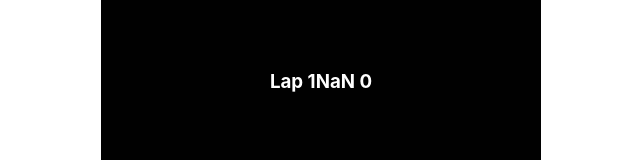
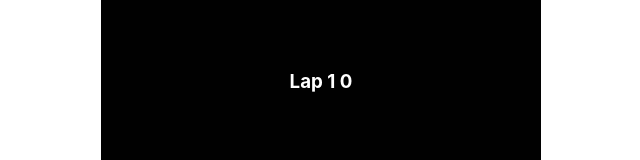
Before and after one commit to oleghabchak/Timer, a React (Create React App) app in the folder timer/: page / in a window 1280 px wide. Shown: the part 407-567 px from the top of the page, without its empty margins (327-967 px from the left). Built offline with nearby package versions, Linux system fonts and the light colour scheme.

Commit message:
try create lap table

```diff
--- a/timer/src/App.js
+++ b/timer/src/App.js
@@ -23,7 +23,7 @@ const App = () => {
     lapTime = time.toString();
     return(
       <div className="lapTable">
-        <h3>Lap 1{index++} {lapTime} </h3>
+        <h3>Lap 1{index} {lapTime} </h3>
       </div>
     )
   }
@@ -59,7 +59,7 @@ const App = () => {
 
           {timerOn && (
             <div className="buttBorder">
-              <button onClick={1}>Lap</button>
+              <button onClick={0}>Lap</button>
             </div>
           )}
         </div>
--- a/timer/src/index.css
+++ b/timer/src/index.css
@@ -83,7 +83,7 @@ code {
   flex-direction:column;
   width: 400px;
   height: 300px;
-  color: #FFF
+  color: #FFF;
 }
 
 .lapTable h3 {
```
